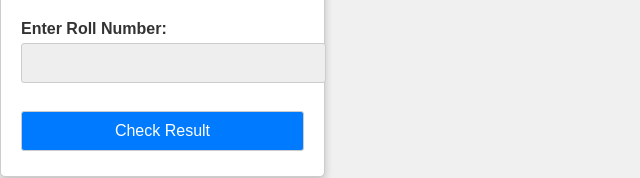
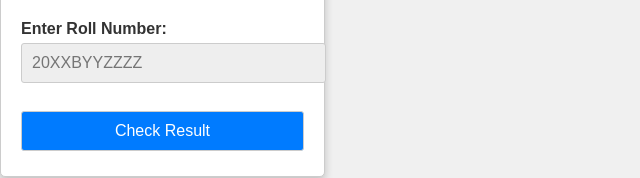
Before and after one commit to Abhinav-1708/ResultChecker, a plain HTML site: page index.html in a window 1280 px wide. Shown: the part 433-611 px from the top of the page, without its empty margins (0-640 px from the left). Drawn offline with Linux system fonts and the light colour scheme.

Commit message:
Update index.html
Placeholder for Roll Number

```diff
--- a/index.html
+++ b/index.html
@@ -22,7 +22,7 @@
             <select id="semester" name="semester">
             </select><br><br>
             <label for="rollNumber">Enter Roll Number:</label>
-            <input type="text" id="rollNumber" name="rollNumber" required><br><br>
+            <input type="text" id="rollNumber" name="rollNumber" placeholder="20XXBYYZZZZ" required><br><br>
             <input type="submit" value="Check Result">
         </form>
     </div>
```
